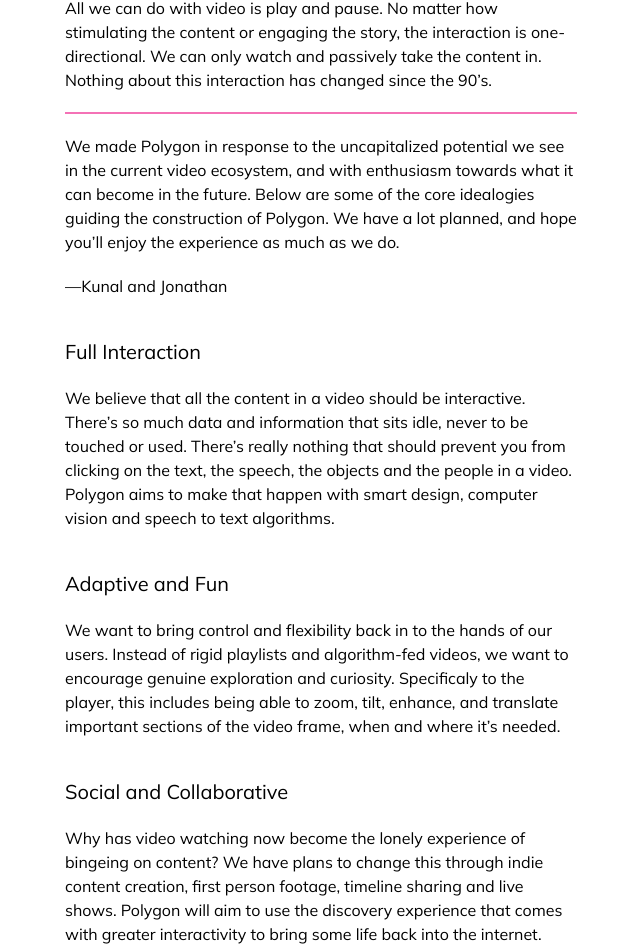
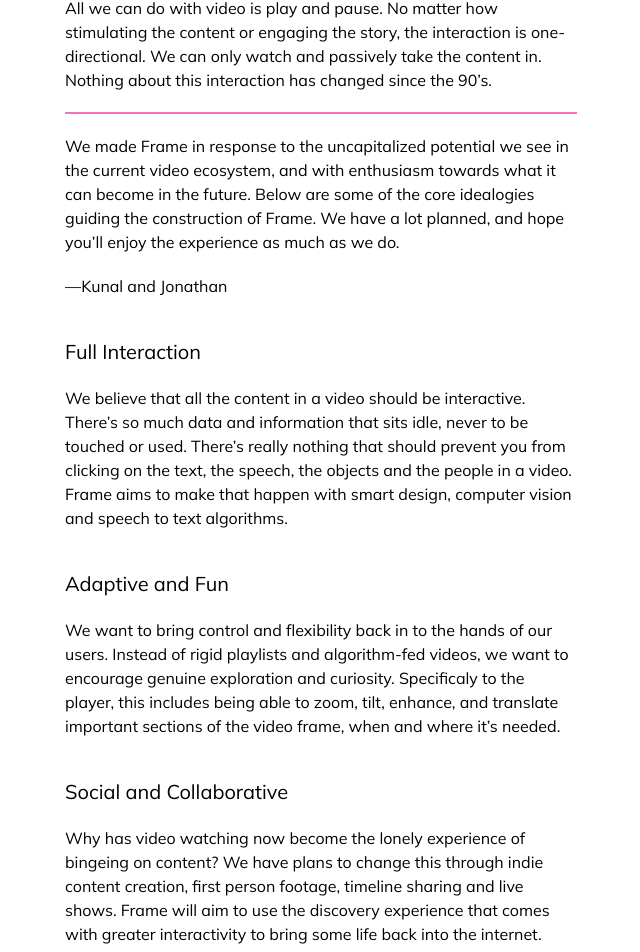
Before and after one commit to jonxuxu/polygon, a Next.js app in the folder frontend/: page /manifesto in a window 1280 px wide. Shown: the part 512-1464 px from the top of the page, without its empty margins (319-959 px from the left). Built offline with nearby package versions, Linux system fonts and the light colour scheme; no server answers.

Commit message:
rebrand to frame

```diff
--- a/frontend/components/Topbar.tsx
+++ b/frontend/components/Topbar.tsx
@@ -86,12 +86,12 @@ const Topbar = ({ background = "white", theme = "light", style = {} }) => {
                 <img
                   className="block lg:hidden h-8 w-auto"
                   src={theme === "light" ? "/logo-dark.svg" : "/logo-light.svg"}
-                  alt="Polygon"
+                  alt="Frame"
                 />
                 <img
                   className="hidden lg:block h-8 w-auto"
                   src={theme === "light" ? "/logo-dark.svg" : "/logo-light.svg"}
-                  alt="Polygon"
+                  alt="Frame"
                 />
               </div>
             </Link>
--- a/frontend/components/UploadList.tsx
+++ b/frontend/components/UploadList.tsx
@@ -26,7 +26,7 @@ export function UploadList() {
 
         <p className="text-sm ">
           Upload, manage and track your videos here. <br />
-          Congrats on being part of the Polygon early access circle!{" "}
+          Congrats on being part of the Frame early access circle!
         </p>
       </div>
       <div className="flex flex-col">
--- a/frontend/pages/_app.tsx
+++ b/frontend/pages/_app.tsx
@@ -7,7 +7,7 @@ function MyApp({ Component, pageProps }) {
   return (
     <>
       <Head>
-        <title>Polygon Video</title>
+        <title>Frame Video</title>
         <link rel="icon" type="image/png" href="/favicon.png" />
       </Head>
       <Provider session={pageProps.session}>
--- a/frontend/pages/how-it-works.tsx
+++ b/frontend/pages/how-it-works.tsx
@@ -35,7 +35,7 @@ const features = [
   },
   {
     name: "Live Streaming",
-    sub: "All the features of Polygon applied to live video.",
+    sub: "All the features of Frame applied to live video.",
     icon: "live_tv.svg",
   },
   {
@@ -289,9 +289,8 @@ function HeroSection() {
                   Be Part of the Experience
                 </h1>
                 <p className="mt-6 text-xl text-gray-500">
-                  We made Polygon to explore new ways we can interact with
-                  videos. Augment your viewing experience and play with the
-                  content.
+                  We made Frame to explore new ways we can interact with videos.
+                  Augment your viewing experience and play with the content.
                 </p>
               </div>
               <form action="#" className="mt-12 sm:max-w-lg sm:w-full sm:flex">
--- a/frontend/pages/manifesto.tsx
+++ b/frontend/pages/manifesto.tsx
@@ -23,18 +23,18 @@ const Manifesto = () => (
       </Section>
       <div className="border-t-2 border-primary-400 mt-5" />
       <Section>
-        We made Polygon in response to the uncapitalized potential we see in the
+        We made Frame in response to the uncapitalized potential we see in the
         current video ecosystem, and with enthusiasm towards what it can become
         in the future. Below are some of the core idealogies guiding the
-        construction of Polygon. We have a lot planned, and hope you’ll enjoy
-        the experience as much as we do.
+        construction of Frame. We have a lot planned, and hope you’ll enjoy the
+        experience as much as we do.
       </Section>
       <Section>&mdash;Kunal and Jonathan</Section>
       {[
         {
           title: "Full Interaction",
           content:
-            "We believe that all the content in a video should be interactive. There’s so much data and information that sits idle, never to be touched or used. There’s really nothing that should prevent you from clicking on the text, the speech, the objects and the people in a video. Polygon aims to make that happen with smart design, computer vision and speech to text algorithms.",
+            "We believe that all the content in a video should be interactive. There’s so much data and information that sits idle, never to be touched or used. There’s really nothing that should prevent you from clicking on the text, the speech, the objects and the people in a video. Frame aims to make that happen with smart design, computer vision and speech to text algorithms.",
         },
         {
           title: "Adaptive and Fun",
@@ -44,12 +44,12 @@ const Manifesto = () => (
         {
           title: "Social and Collaborative",
           content:
-            "Why has video watching now become the lonely experience of bingeing on content? We have plans to change this through indie content creation, first person footage, timeline sharing and live shows. Polygon will aim to use the discovery experience that comes with greater interactivity to bring some life back into the internet.",
+            "Why has video watching now become the lonely experience of bingeing on content? We have plans to change this through indie content creation, first person footage, timeline sharing and live shows. Frame will aim to use the discovery experience that comes with greater interactivity to bring some life back into the internet.",
         },
         {
           title: "Linking Things Together",
           content:
-            "We see a huge potential to bring videos to the 2020’s with next-level integrations. Translate foreign text, listen to them and add them to your collection. Search up a character in a show, or buy a piece of clothing you like. Save a lecture whiteboard for later, or jump to the video mentioned as a prerequisite. All within the Polygon player.",
+            "We see a huge potential to bring videos to the 2020’s with next-level integrations. Translate foreign text, listen to them and add them to your collection. Search up a character in a show, or buy a piece of clothing you like. Save a lecture whiteboard for later, or jump to the video mentioned as a prerequisite. All within the Frame player.",
         },
       ].map(({ title, content }) => (
         <div key={title}>
--- a/frontend/pages/uploads/index.tsx
+++ b/frontend/pages/uploads/index.tsx
@@ -75,7 +75,7 @@ const Restricted = () => {
           </span>
         </h1>
         <span style={{ maxWidth: 600, marginTop: 80, fontSize: "1.2em" }}>
-          Uploading videos is currently only open to Polygon insider creators.
+          Uploading videos is currently only open to Frame insiders.
         </span>
         <span style={{ maxWidth: 600, marginTop: 30, fontSize: "1.2em" }}>
           Apply to be an insider creator to upload your own videos. Be the first
--- a/frontend/pages/video/[cuid]/index.tsx
+++ b/frontend/pages/video/[cuid]/index.tsx
@@ -40,7 +40,7 @@ const App = () => {
       <Topbar />
       {mobile && (
         <div className="bg-yellow-50 text-yellow-700 flex items-center text-center rounded-md m-3 p-1">
-          NOTE: Polygon's interactive video player does not yet support mobile
+          NOTE: Frame's interactive video player does not yet support mobile
           devices.
         </div>
       )}
--- a/frontend/pages/welcome.tsx
+++ b/frontend/pages/welcome.tsx
@@ -199,7 +199,7 @@ const Index = () => {
                       </span>
                     </h1>
                     <p className="mt-3 text-base text-gray-300 sm:mt-5 sm:text-xl lg:text-lg xl:text-xl">
-                      Polygon adds a layer of rich interactions directly into
+                      Frame adds a layer of rich interactions directly into
                       video, so you can get pulled in like never before.
                     </p>
                     <div className="mt-10 sm:mt-12">
```
